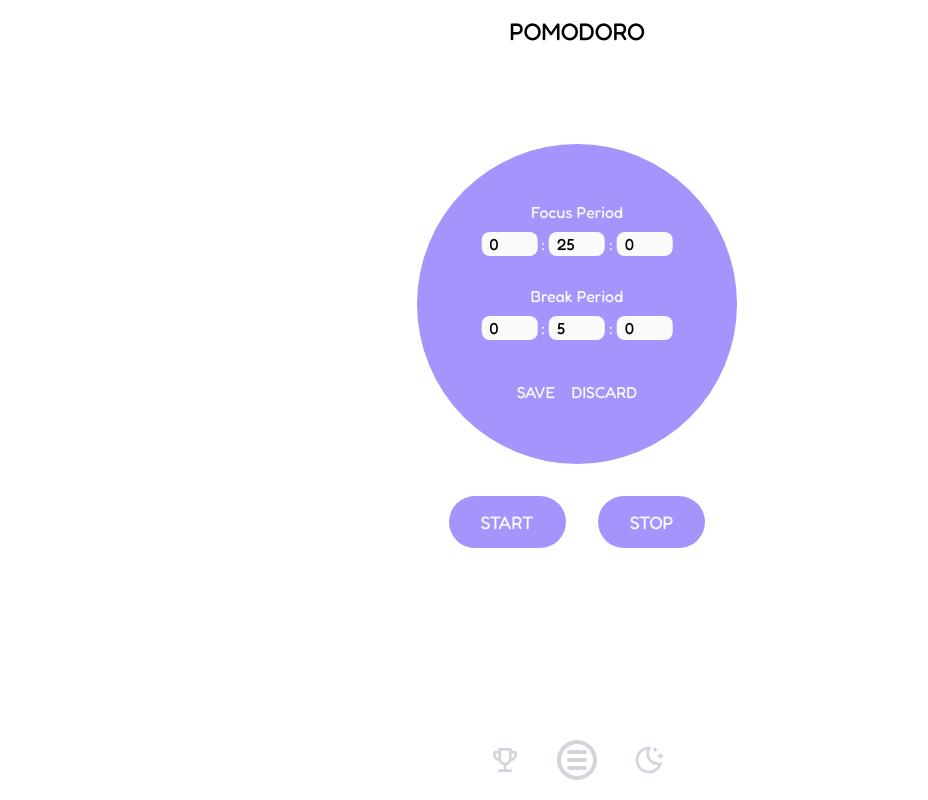
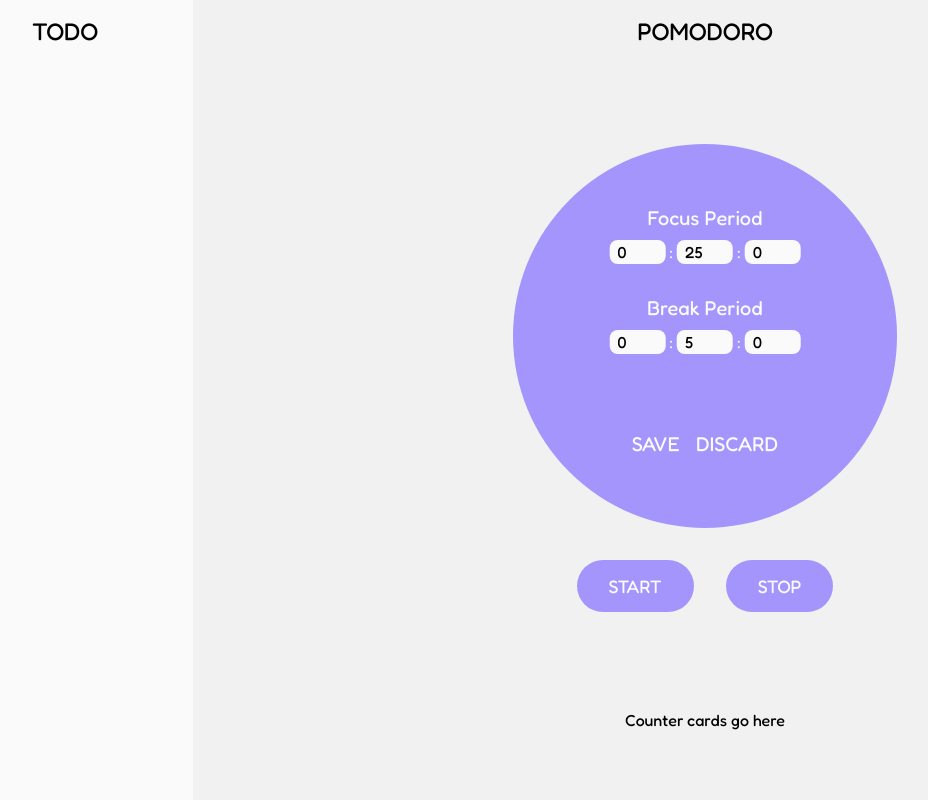
Before and after one commit to vChrisL/Pomodor, a React (Vite) app: page / in a window 1280 px wide. Both pictures are taken after a click on the button "...". Shown: the whole page, without its empty margins (63-991 px from the left). Built offline with nearby package versions, Linux system fonts and the light colour scheme.

Commit message:
added desktop layout and responsiveness

```diff
--- a/src/App.css
+++ b/src/App.css
@@ -27,6 +27,7 @@
   #root {
     @apply
     flex flex-col justify-between
+    sm:flex-row sm:justify-normal sm:p-0!
   }
 
   button {
--- a/src/App.tsx
+++ b/src/App.tsx
@@ -7,7 +7,17 @@ function App() {
 
   return (
     <>
-      <main className={"flex flex-col gap-24"}>
+      <aside className={`
+        hidden w-1/5 bg-[var(--secondary-bg-color)]
+        sm:block sm:p-4
+      `}>
+        <h1 className={"text-2xl"}>TODO</h1>
+      </aside>
+
+      <main className={`
+        flex flex-col gap-24
+        sm:p-4 sm:w-[calc(100%-20%)] sm:bg-[var(--primary-bg-color)]
+      `}>
         <h1 className={"text-2xl"}>POMODORO</h1>
 
         <div id={"timerContainer"} className={"flex flex-col justify-center items-center gap-8"}>
@@ -18,6 +28,13 @@ function App() {
             <Button buttonText={"STOP"}></Button>
           </div>
         </div>
+
+        <div className={`
+          hidden
+          sm:block
+        `}>
+          Counter cards go here
+        </div>
       </main>
 
       <FooterBar></FooterBar>
--- a/src/components/FooterComponent.tsx
+++ b/src/components/FooterComponent.tsx
@@ -2,7 +2,10 @@ import {MenuIcon, MoonIcon, TrophyIcon} from "./IconComponents.tsx";
 
 export function FooterBar() {
   return (
-    <footer className={"flex flex-row justify-center items-center gap-8"}>
+    <footer className={`
+      flex flex-row justify-center items-center gap-8
+      sm:hidden
+    `}>
       <button>
         <TrophyIcon svgClass={"w-8 h-8 fill-gray-300"}></TrophyIcon>
       </button>
--- a/src/components/TimerComponent.tsx
+++ b/src/components/TimerComponent.tsx
@@ -12,7 +12,10 @@ export function TimerComponent() {
   return (
     <div className={"relative"}>
       <motion.svg
-        className={"w-80 h-80"}
+        className={`
+          w-80 h-80
+          sm:w-96 sm:h-96
+        `}
         transition={{duration: 0.7}}
         animate={{rotateY: showSettings ? 180 : 0}}
       >
@@ -42,20 +45,20 @@ export function TimerComponent() {
       >
         <div
           className={"flex flex-col gap-2 justify-center items-center absolute top-0 right-1/2 translate-x-1/2 translate-y-[100%]"}>
-          <p className={"text-[var(--secondary-bg-color)]"}>Focus Period</p>
+          <p className={"text-[var(--secondary-bg-color)] sm:text-xl"}>Focus Period</p>
           <FocusTimerInput/>
         </div>
 
         <div
           className={"flex flex-col gap-2 justify-center items-center absolute top-0 right-1/2 translate-x-1/2 translate-y-[250%]"}>
-          <p className={"text-[var(--secondary-bg-color)]"}>Break Period</p>
+          <p className={"text-[var(--secondary-bg-color)] sm:text-xl"}>Break Period</p>
           <BreakTimerInput/>
         </div>
 
         <div className={"flex flex-row gap-4 justify-center items-center absolute bottom-0 right-1/2 translate-x-1/2 -translate-y-[250%]"}>
-          <button className={"text-[var(--secondary-bg-color)]"}>SAVE</button>
+          <button className={"text-[var(--secondary-bg-color)] sm:text-xl"}>SAVE</button>
           <button
-            className={"text-[var(--secondary-bg-color)]"}
+            className={"text-[var(--secondary-bg-color)] sm:text-xl"}
             onClick={() => setShowSettings(!showSettings)}
           >
             DISCARD
```
